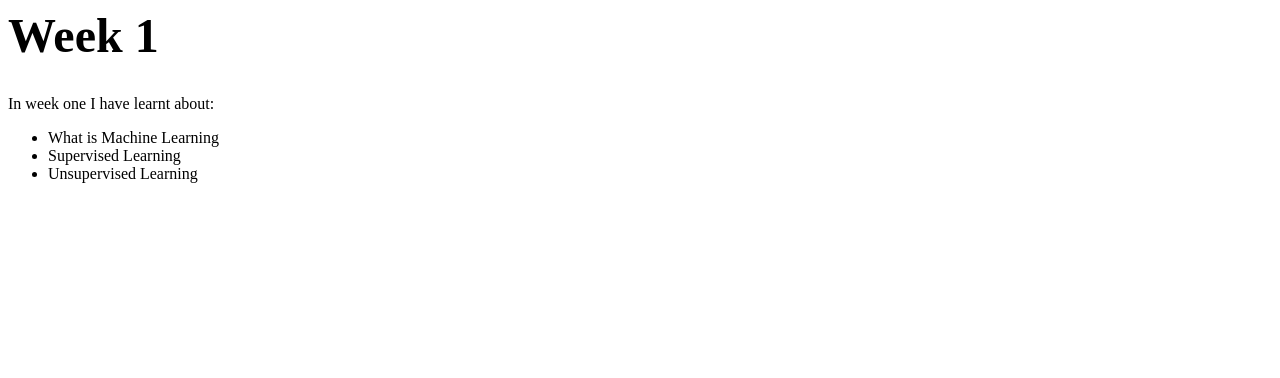
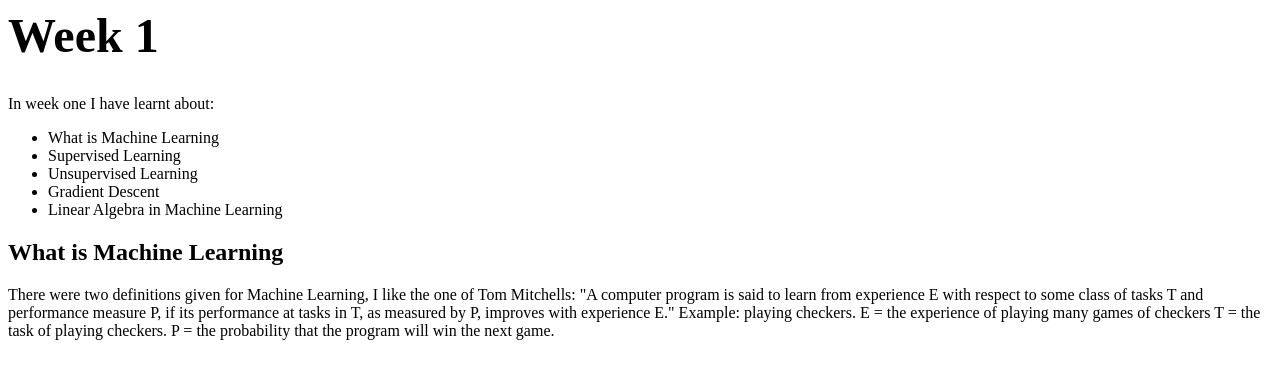
Before and after one commit to Buraira/buraira.github.io, a plain HTML site: page Machine_Learning.html in a window 1280 px wide. Drawn offline with Linux system fonts and the light colour scheme.

Commit message:
updated added definition

```diff
--- a/Machine_Learning.html
+++ b/Machine_Learning.html
@@ -12,6 +12,24 @@
                 <li>What is Machine Learning</li>
                 <li>Supervised Learning</li>
                 <li>Unsupervised Learning</li>
-                </ul></p>
+                <li>Gradient Descent</li>
+                <li>Linear Algebra in Machine Learning</li>
+
+              </ul>
+     </p>
+     <h2> What is Machine Learning</h2>
+
+      <p> There were two definitions given for Machine Learning, I like the one of Tom Mitchells:
+      "A computer program is said to learn from experience E with respect to some class of tasks T
+      and performance measure P, if its performance at tasks in T, as measured by P, improves with
+      experience E."
+
+      Example: playing checkers.
+
+      E = the experience of playing many games of checkers
+
+      T = the task of playing checkers.
+
+      P = the probability that the program will win the next game. </p>
   </body>
  </html>
```
